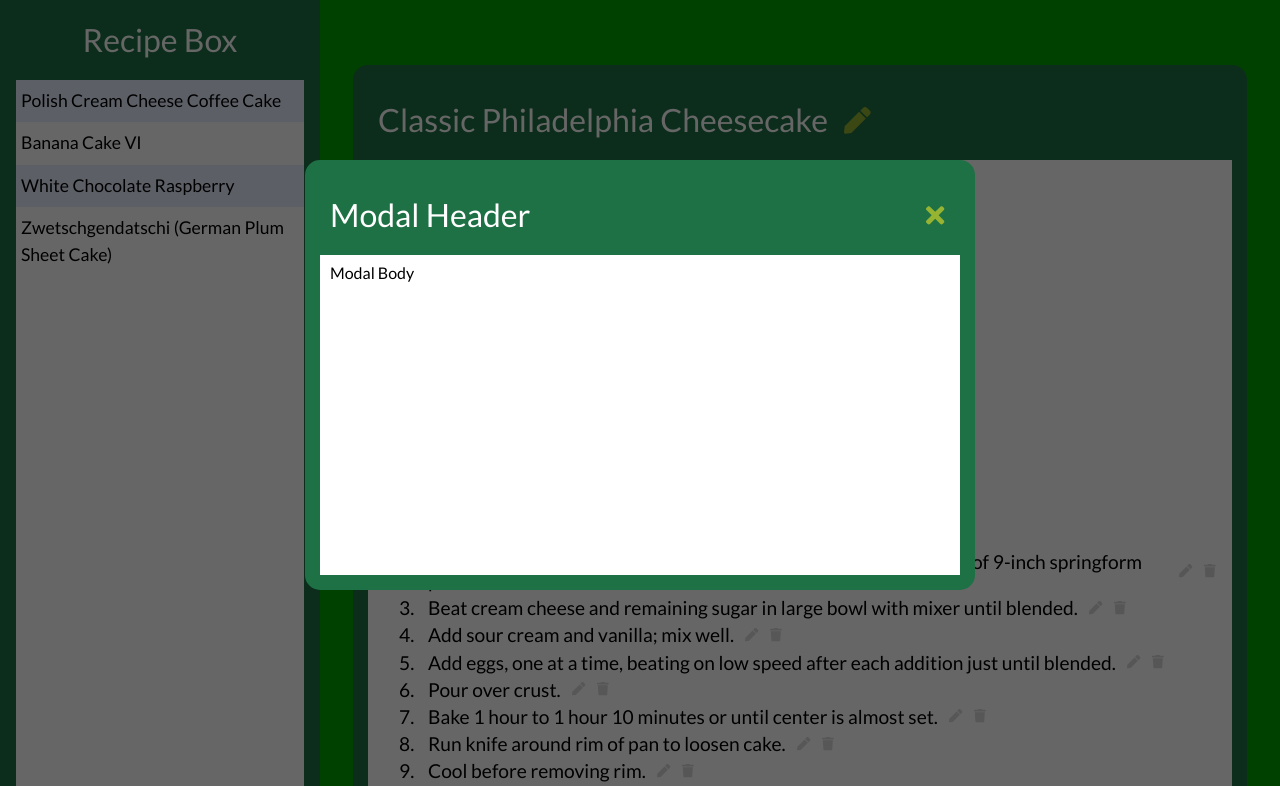
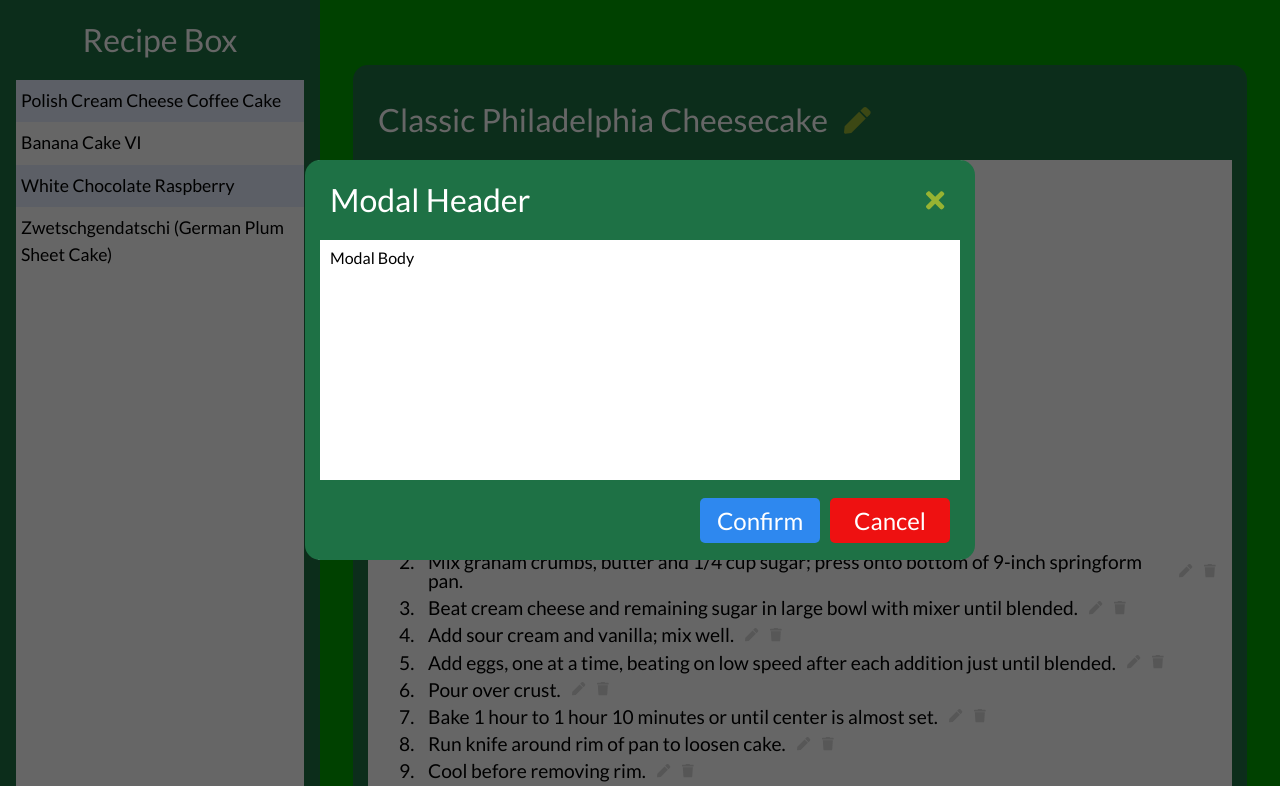
Before and after one commit to Disquietude/Recipe-Box, a React app: page / in a window 1280 px wide. Shown: the top 786 px of the page. Built offline with nearby package versions, Linux system fonts and the light colour scheme.

Commit message:
Added ModalFooter and Confirm/Cancel buttons

```diff
--- a/src/js/components/Modal/Modal.js
+++ b/src/js/components/Modal/Modal.js
@@ -1,6 +1,7 @@
 import React from 'react';
 import ModalHeader from './ModalHeader';
 import ModalBody from './ModalBody';
+import ModalFooter from './ModalFooter';
 
 export default class Modal extends React.Component {
   render() {
@@ -9,6 +10,7 @@
         <div className="modal__contents">
           <ModalHeader />
           <ModalBody />
+          <ModalFooter />
         </div>
       </div>
     );
--- /dev/null
+++ b/src/js/components/Modal/ModalFooter.js
@@ -0,0 +1,15 @@
+import React from 'react';
+
+export default class ModalFooter extends React.Component {
+  constructor(props){
+    super(props);
+  }
+  render() {
+    return (
+      <div className="modal__footer">
+        <button className="modal__footer-button modal__footer-button--confirm">Confirm</button>
+        <button className="modal__footer-button modal__footer-button--cancel">Cancel</button>
+      </div>
+    );
+  }
+}
--- a/src/js/components/RecipeIndex/RecipeIndexControls.js
+++ b/src/js/components/RecipeIndex/RecipeIndexControls.js
@@ -8,11 +8,11 @@
   render() {
     return (
       <div className="recipe-index__controls">
+        <button className="recipe-index__button" title="Add recipe">
+          <FontAwesomeIcon icon="plus" size="2x" className="recipe-index__button-icon"/>
+        </button>
         <button className="recipe-index__button" title="Delete selected recipe">
           <FontAwesomeIcon icon="trash" size="2x" className="recipe-index__button-icon"/>
-        </button>
-        <button className="recipe-index__button" title="Add recipe">
-          <FontAwesomeIcon icon="plus" size="2x" className="recipe-index__button-icon"/>
         </button>
       </div>
     );
--- a/src/sass/blocks/card.sass
+++ b/src/sass/blocks/card.sass
@@ -19,3 +19,6 @@
   font-family: $lato
   color: black
   padding: 10px
+
+.card__footer
+  @extend .card__header
--- a/src/sass/components/Modal.sass
+++ b/src/sass/components/Modal.sass
@@ -14,6 +14,8 @@
   margin: 10rem auto
   grid-template-rows: 5rem 1fr 5rem
   background-color: white
+  border-top: none
+  border-bottom: none
 
 .modal__header
   @extend .card__header
@@ -26,3 +28,29 @@
 
 .modal__body
   @extend .card__body
+
+.modal__footer
+  @extend .card__footer
+  justify-content: flex-end
+
+.modal__footer-button
+  @extend .button--no-border
+  padding: 0.5rem 0 0.5rem 0
+  width: 120px
+  margin-left: 10px
+  font-family: $lato
+  font-size: 1.5rem
+  color: white
+  border-radius: 5px
+  &:hover
+    color: $grey
+
+.modal__footer-button--confirm
+  background-color: $blue
+  &:hover
+    background-color: $dark-blue
+
+.modal__footer-button--cancel
+  background-color: $red
+  &:hover
+    background-color: $dark-red
--- a/src/sass/components/RecipeIndex.sass
+++ b/src/sass/components/RecipeIndex.sass
@@ -30,7 +30,7 @@
 .recipe-index__controls
   width: 90%
   display: flex
-  flex-direction: row-reverse
+  justify-content: flex-end
 
 .recipe-index__button
   @extend .button
--- a/src/sass/variables/colors.sass
+++ b/src/sass/variables/colors.sass
@@ -2,5 +2,8 @@
 $dark-green: hsl(148, 58%, 28%)
 $light-green: hsl(73, 56%, 45%)
 $red: hsl(0, 87%, 50%)
+$dark-red: hsl(0, 87%, 35%)
+$blue: hsl(212, 86%, 56%)
+$dark-blue: hsl(216, 56%, 38%)
 $light-blue: hsl(221, 100%, 95%)
 $grey: hsl(0, 0%, 85%)
```
Also changed, not shown: build/styles.bundle.js, 1 other file.
